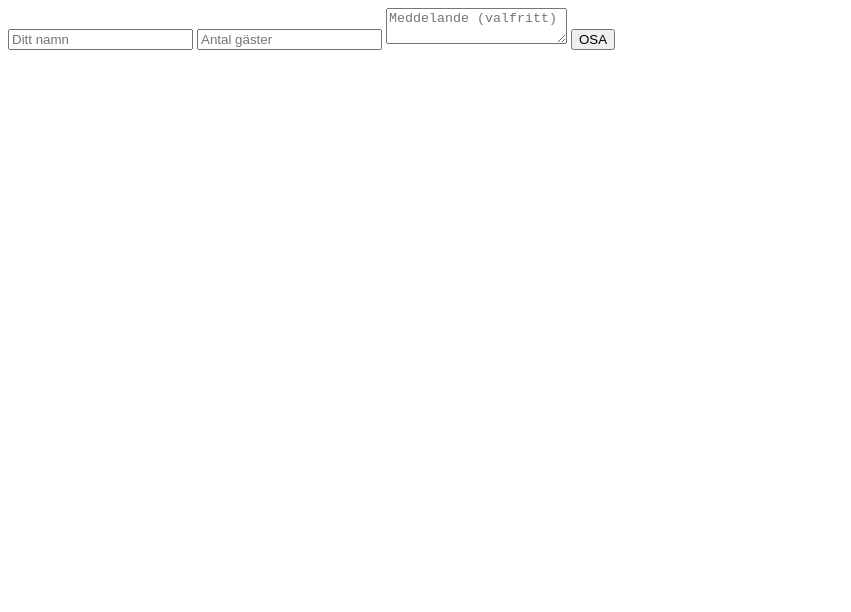
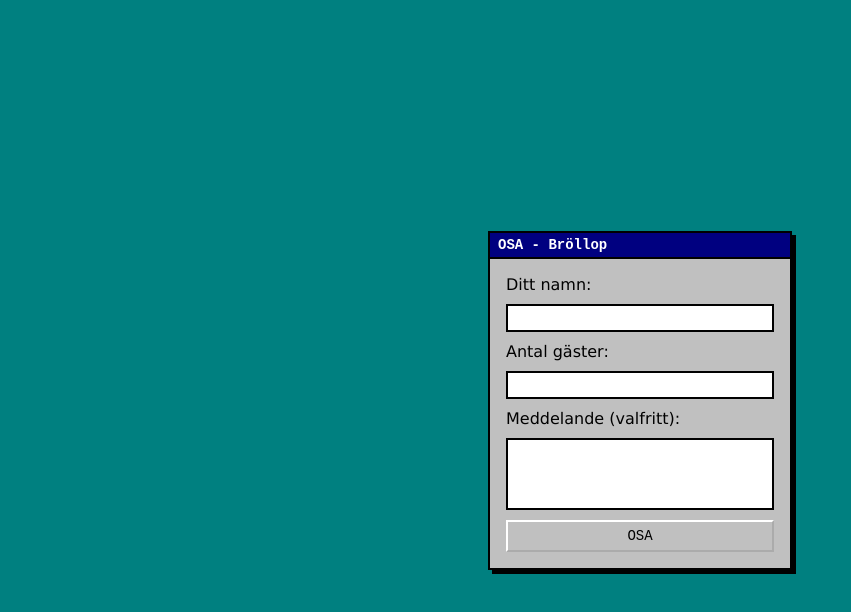
Before and after one commit to azullstrom/wedding-webapp, a plain HTML site: page index.html in a window 1280 px wide. Shown: the whole page, without its empty margins (0-851 px from the left). Drawn offline with Linux system fonts and the light colour scheme.

Commit message:
Added css

```diff
--- a/index.html
+++ b/index.html
@@ -1,6 +1,29 @@
-<form id="rsvpForm">
-  <input type="text" name="name" placeholder="Ditt namn" required />
-  <input type="number" name="guests" placeholder="Antal gäster" required />
-  <textarea name="message" placeholder="Meddelande (valfritt)"></textarea>
-  <button type="submit">OSA</button>
-</form>
+<!DOCTYPE html>
+<html lang="sv">
+<head>
+  <meta charset="UTF-8">
+  <title>OSA - Bröllop</title>
+  <link rel="stylesheet" href="style.css">
+</head>
+<body>
+<div class="window">
+  <div class="title-bar">
+    <span>OSA - Bröllop</span>
+  </div>
+  <div class="window-body">
+    <form id="rsvpForm">
+      <label for="name">Ditt namn:</label>
+      <input type="text" id="name" name="name" required />
+
+      <label for="guests">Antal gäster:</label>
+      <input type="number" id="guests" name="guests" required />
+
+      <label for="message">Meddelande (valfritt):</label>
+      <textarea id="message" name="message"></textarea>
+
+      <button type="submit">OSA</button>
+    </form>
+  </div>
+</div>
+</body>
+</html>
--- /dev/null
+++ b/style.css
@@ -0,0 +1,64 @@
+body {
+    background: #008080;
+    font-family: 'Verdana', sans-serif;
+    color: black;
+    margin: 0;
+    padding: 0;
+    display: flex;
+    justify-content: center;
+    align-items: center;
+    height: 100vh;
+}
+
+.window {
+    background: silver;
+    border: 2px solid #000;
+    width: 300px;
+    box-shadow: 4px 4px 0px #000;
+}
+
+.title-bar {
+    background: navy;
+    color: white;
+    padding: 4px 8px;
+    font-weight: bold;
+    font-family: 'Courier New', monospace;
+    font-size: 14px;
+    border-bottom: 2px solid #000;
+}
+
+.window-body {
+    padding: 16px;
+}
+
+form {
+    display: flex;
+    flex-direction: column;
+    gap: 10px;
+}
+
+input, textarea {
+    font-family: 'Courier New', monospace;
+    background: white;
+    border: 2px solid #000;
+    padding: 4px;
+    font-size: 14px;
+}
+
+textarea {
+    resize: none;
+    height: 60px;
+}
+
+button {
+    background: #c0c0c0;
+    border: 2px outset #fff;
+    padding: 6px;
+    font-family: 'Courier New', monospace;
+    font-size: 14px;
+    cursor: pointer;
+}
+
+button:active {
+    border: 2px inset #000;
+}
```
